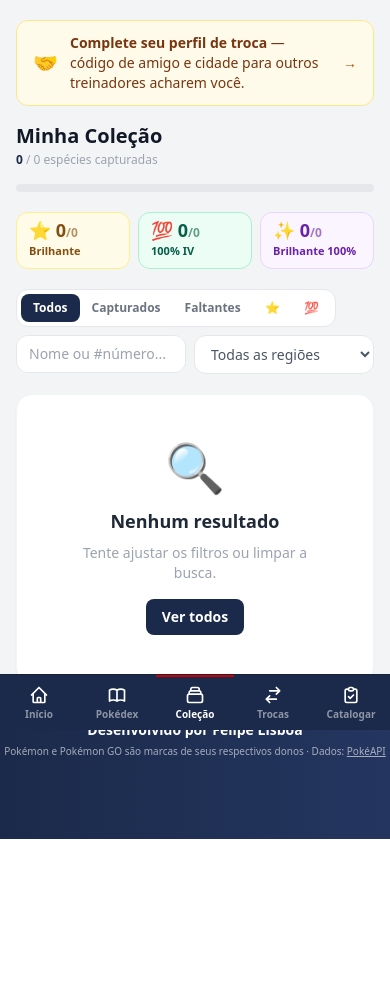
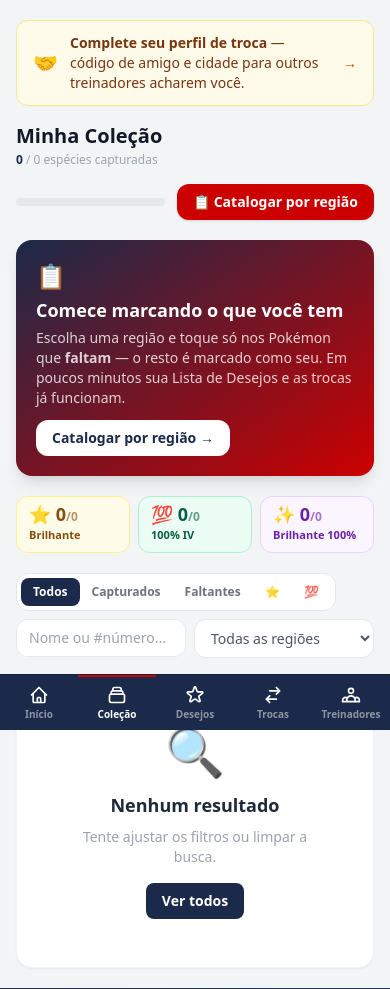
Before and after one commit to devflisboa/meupokemongo, a Flask app: page /collection/ in a window 390 px wide. Shown: the part 114-1103 px from the top of the page. Before the commit the page ends 953 px from the top, so only its background shows below. Run offline with Flask 3, Linux system fonts and the light colour scheme; the visitor is signed in with stand-in values (Sample User, id 1); data that the repository does not hold is empty; some libraries are stand-ins or nearby versions.

Commit message:
feat: menu de 5 itens (Início · Coleção · Desejos · Trocas · Treinadores)
Pokédex e Catalogar vão para dentro da Coleção: botão '📋 Catalogar por região' em destaque e convite para quem ainda não marcou nada. Pokédex segue acessível pela busca e por link (acende 'Coleção'). Visitante: Início · Pokédex · Treinadores.

Co-Authored-By: Claude Opus 5.5 <noreply@anthropic.com>

```diff
--- a/app/templates/base.html
+++ b/app/templates/base.html
@@ -108,24 +108,20 @@
                {% else %}text-gray-300 hover:text-white hover:bg-white/10{% endif %}">
             Início
           </a>
-          <a href="{{ url_for('pokedex.index') }}"
-             class="px-4 py-1.5 rounded-full transition-colors
-               {% if request.blueprint == 'pokedex' %}bg-white text-[#1B2A4A] font-bold
-               {% else %}text-gray-300 hover:text-white hover:bg-white/10{% endif %}">
-            Pokédex
-          </a>
-          <a href="{{ url_for('main.treinadores') }}"
-             class="px-4 py-1.5 rounded-full transition-colors
-               {% if request.endpoint in ('main.treinadores', 'main.trade_binder') %}bg-white text-[#1B2A4A] font-bold
-               {% else %}text-gray-300 hover:text-white hover:bg-white/10{% endif %}">
-            Treinadores
-          </a>
+          {# Menu (03/10/2026): Início · Coleção · Desejos · Trocas · Treinadores.
+             Pokédex e Catalogar vivem dentro da Coleção; Perfil fica no clique da foto. #}
           {% if current_user.is_authenticated %}
           <a href="{{ url_for('collection.index') }}"
              class="px-4 py-1.5 rounded-full transition-colors
-               {% if request.blueprint == 'collection' and request.endpoint != 'collection.catalogar' %}bg-white text-[#1B2A4A] font-bold
+               {% if request.blueprint in ('collection', 'pokedex') %}bg-white text-[#1B2A4A] font-bold
                {% else %}text-gray-300 hover:text-white hover:bg-white/10{% endif %}">
             Coleção
+          </a>
+          <a href="{{ url_for('wishlist.index') }}"
+             class="px-4 py-1.5 rounded-full transition-colors
+               {% if request.blueprint == 'wishlist' %}bg-white text-[#1B2A4A] font-bold
+               {% else %}text-gray-300 hover:text-white hover:bg-white/10{% endif %}">
+            Desejos
           </a>
           <a href="{{ url_for('trades.index') }}"
              class="px-4 py-1.5 rounded-full transition-colors
@@ -133,14 +129,21 @@
                {% else %}text-gray-300 hover:text-white hover:bg-white/10{% endif %}">
             Trocas
           </a>
-          {# Perfil fica no clique da foto (padrão que todo mundo conhece) #}
-          <a href="{{ url_for('collection.catalogar') }}"
+          {% else %}
+          <a href="{{ url_for('pokedex.index') }}"
              class="px-4 py-1.5 rounded-full transition-colors
-               {% if request.endpoint == 'collection.catalogar' %}bg-white text-[#1B2A4A] font-bold
+               {% if request.blueprint == 'pokedex' %}bg-white text-[#1B2A4A] font-bold
                {% else %}text-gray-300 hover:text-white hover:bg-white/10{% endif %}">
-            Catalogar
+            Pokédex
           </a>
-          {% endif %}{# deslogado: "Entrar" fica só à direita, junto do "Cadastrar" #}
+          {% endif %}
+          <a href="{{ url_for('main.treinadores') }}"
+             class="px-4 py-1.5 rounded-full transition-colors
+               {% if request.endpoint in ('main.treinadores', 'main.trade_binder') %}bg-white text-[#1B2A4A] font-bold
+               {% else %}text-gray-300 hover:text-white hover:bg-white/10{% endif %}">
+            Treinadores
+          </a>
+          {# deslogado: "Entrar" fica só à direita, junto do "Cadastrar" #}
         </div>
 
         <!-- Direita: Bell · Gear · Avatar -->
@@ -879,25 +882,26 @@
       </svg>
       <span>Início</span>
     </a>
-    <a href="{{ url_for('pokedex.index') }}"
+    {# Início · Coleção · Desejos · Trocas · Treinadores — Pokédex/Catalogar dentro da Coleção #}
+    <a href="{{ url_for('collection.index') }}" id="bnav-colecao"
       class="flex flex-col items-center py-2 gap-0.5 text-[10px] font-bold transition-colors
-        {% if request.blueprint == 'pokedex' %}text-white border-t-2 border-[#CC0000]{% else %}text-white/50 border-t-2 border-transparent{% endif %}">
-      <svg class="w-5 h-5 text-white" fill="none" stroke="currentColor" viewBox="0 0 24 24">
-        <path stroke-linecap="round" stroke-linejoin="round" stroke-width="2"
-          d="M12 6.253v13m0-13C10.832 5.477 9.246 5 7.5 5S4.168 5.477 3 6.253v13C4.168 18.477 5.754 18 7.5 18s3.332.477 4.5 1.253m0-13C13.168 5.477 14.754 5 16.5 5c1.747 0 3.332.477 4.5 1.253v13C19.832 18.477 18.247 18 16.5 18c-1.746 0-3.332.477-4.5 1.253"/>
-      </svg>
-      <span>Pokédex</span>
-    </a>
-    <a href="{{ url_for('collection.index') }}"
-      class="flex flex-col items-center py-2 gap-0.5 text-[10px] font-bold transition-colors
-        {% if request.blueprint == 'collection' and request.endpoint != 'collection.catalogar' %}text-white border-t-2 border-[#CC0000]{% else %}text-white/50 border-t-2 border-transparent{% endif %}">
+        {% if request.blueprint in ('collection', 'pokedex') %}text-white border-t-2 border-[#CC0000]{% else %}text-white/50 border-t-2 border-transparent{% endif %}">
       <svg class="w-5 h-5 text-white" fill="none" stroke="currentColor" viewBox="0 0 24 24">
         <path stroke-linecap="round" stroke-linejoin="round" stroke-width="2"
           d="M19 11H5m14 0a2 2 0 012 2v6a2 2 0 01-2 2H5a2 2 0 01-2-2v-6a2 2 0 012-2m14 0V9a2 2 0 00-2-2M5 11V9a2 2 0 012-2m0 0V5a2 2 0 012-2h6a2 2 0 012 2v2M7 7h10"/>
       </svg>
       <span>Coleção</span>
     </a>
-    <a href="{{ url_for('trades.index') }}"
+    <a href="{{ url_for('wishlist.index') }}" id="bnav-desejos"
+      class="flex flex-col items-center py-2 gap-0.5 text-[10px] font-bold transition-colors
+        {% if request.blueprint == 'wishlist' %}text-white border-t-2 border-[#CC0000]{% else %}text-white/50 border-t-2 border-transparent{% endif %}">
+      <svg class="w-5 h-5 text-white" fill="none" stroke="currentColor" viewBox="0 0 24 24">
+        <path stroke-linecap="round" stroke-linejoin="round" stroke-width="2"
+          d="M11.049 2.927c.3-.921 1.603-.921 1.902 0l1.519 4.674a1 1 0 00.95.69h4.915c.969 0 1.371 1.24.588 1.81l-3.976 2.888a1 1 0 00-.363 1.118l1.518 4.674c.3.922-.755 1.688-1.538 1.118l-3.976-2.888a1 1 0 00-1.176 0l-3.976 2.888c-.783.57-1.838-.197-1.538-1.118l1.518-4.674a1 1 0 00-.363-1.118l-3.976-2.888c-.784-.57-.38-1.81.588-1.81h4.914a1 1 0 00.951-.69l1.519-4.674z"/>
+      </svg>
+      <span>Desejos</span>
+    </a>
+    <a href="{{ url_for('trades.index') }}" id="bnav-trocas"
       class="flex flex-col items-center py-2 gap-0.5 text-[10px] font-bold transition-colors
         {% if request.blueprint == 'trades' %}text-white border-t-2 border-[#CC0000]{% else %}text-white/50 border-t-2 border-transparent{% endif %}">
       <svg class="w-5 h-5 text-white" fill="none" stroke="currentColor" viewBox="0 0 24 24">
@@ -906,15 +910,14 @@
       </svg>
       <span>Trocas</span>
     </a>
-    {# Perfil saiu da barra: fica no clique da foto, no topo (padrão que todos conhecem) #}
-    <a href="{{ url_for('collection.catalogar') }}" id="bnav-catalogar"
+    <a href="{{ url_for('main.treinadores') }}" id="bnav-treinadores"
       class="flex flex-col items-center py-2 gap-0.5 text-[10px] font-bold transition-colors
-        {% if request.endpoint == 'collection.catalogar' %}text-white border-t-2 border-[#CC0000]{% else %}text-white/50 border-t-2 border-transparent{% endif %}">
+        {% if request.endpoint in ('main.treinadores', 'main.trade_binder') %}text-white border-t-2 border-[#CC0000]{% else %}text-white/50 border-t-2 border-transparent{% endif %}">
       <svg class="w-5 h-5 text-white" fill="none" stroke="currentColor" viewBox="0 0 24 24">
         <path stroke-linecap="round" stroke-linejoin="round" stroke-width="2"
-          d="M9 5H7a2 2 0 00-2 2v12a2 2 0 002 2h10a2 2 0 002-2V7a2 2 0 00-2-2h-2M9 5a2 2 0 002 2h2a2 2 0 002-2M9 5a2 2 0 012-2h2a2 2 0 012 2m-6 9l2 2 4-4"/>
+          d="M17 20h5v-2a3 3 0 00-5.356-1.857M17 20H7m10 0v-2c0-.656-.126-1.283-.356-1.857M7 20H2v-2a3 3 0 015.356-1.857M7 20v-2c0-.656.126-1.283.356-1.857m0 0a5.002 5.002 0 019.288 0M15 7a3 3 0 11-6 0 3 3 0 016 0z"/>
       </svg>
-      <span>Catalogar</span>
+      <span>Treinadores</span>
     </a>
   </nav>
   {% endif %}
--- a/app/templates/collection/index.html
+++ b/app/templates/collection/index.html
@@ -38,12 +38,33 @@
       {% endif %}
     </p>
   </div>
-  <div class="w-full sm:w-48 bg-gray-200 rounded-full h-2 flex-shrink-0">
-    {% if total_species > 0 %}
-    <div class="bg-green-500 h-2 rounded-full transition-all" style="width: {{ [total_owned / total_species * 100, 100]|min }}%"></div>
-    {% endif %}
+  <div class="flex items-center gap-3 w-full sm:w-auto">
+    <div class="flex-1 sm:w-48 bg-gray-200 rounded-full h-2">
+      {% if total_species > 0 %}
+      <div class="bg-green-500 h-2 rounded-full transition-all" style="width: {{ [total_owned / total_species * 100, 100]|min }}%"></div>
+      {% endif %}
+    </div>
+    {# Catalogar saiu do menu e mora aqui, em destaque #}
+    <a href="{{ url_for('collection.catalogar') }}" id="btn-catalogar"
+      class="flex-shrink-0 bg-[#CC0000] hover:bg-red-700 text-white text-sm font-black px-4 py-2 rounded-xl shadow active:scale-95 transition-all">
+      📋 Catalogar por região
+    </a>
   </div>
 </div>
+
+{# Quem ainda não marcou nada: o caminho mais rápido é catalogar por região #}
+{% if total_owned == 0 %}
+<a href="{{ url_for('collection.catalogar') }}" id="catalogar-convite"
+  class="block mb-5 rounded-2xl bg-gradient-to-br from-[#1B2A4A] to-[#CC0000] text-white p-5 shadow-lg hover:shadow-xl transition-shadow">
+  <div class="text-2xl">📋</div>
+  <div class="font-black text-lg mt-1">Comece marcando o que você tem</div>
+  <p class="text-sm text-white/80 mt-1">
+    Escolha uma região e toque só nos Pokémon que <b>faltam</b> — o resto é marcado como seu.
+    Em poucos minutos sua Lista de Desejos e as trocas já funcionam.
+  </p>
+  <span class="inline-block mt-3 bg-white text-[#1B2A4A] font-black text-sm px-4 py-2 rounded-xl">Catalogar por região →</span>
+</a>
+{% endif %}
 
 <!-- Progresso Brilhante / 100% (#15) — toque para filtrar -->
 <div class="grid grid-cols-3 gap-2 mb-5" id="special-progress">
```
Also changed, not shown: tests/test_treinadores_ptbr.py (+41 -0 lines).
